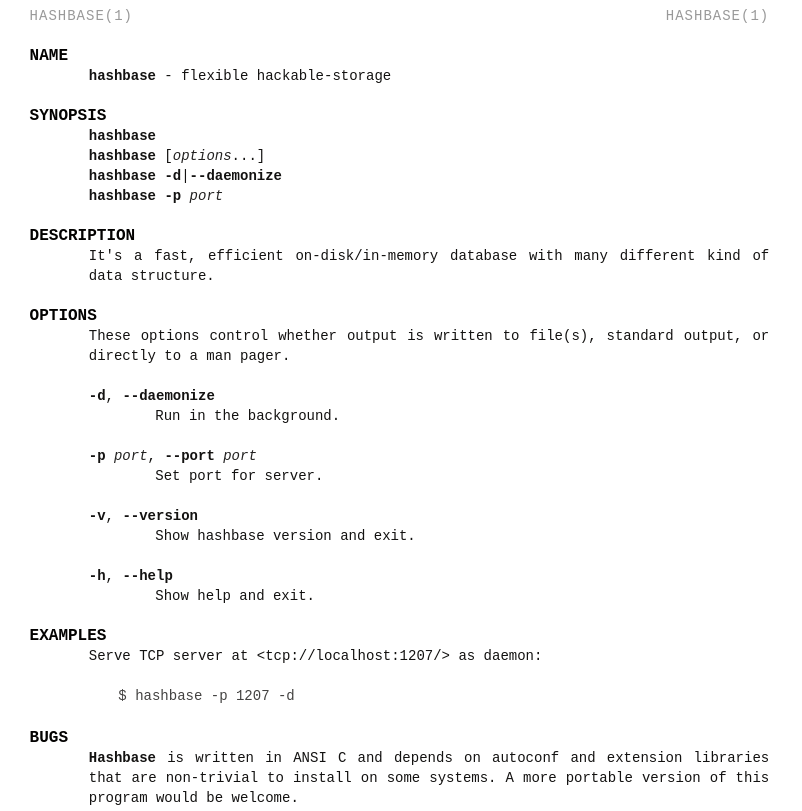
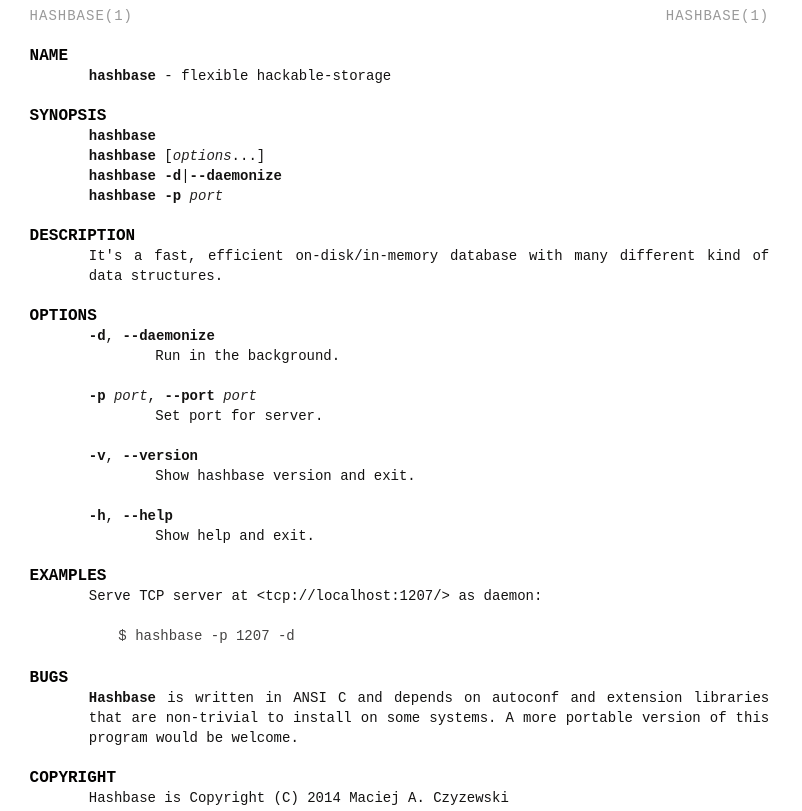
Before and after one commit to maciejczyzewski/hashbase, a plain HTML site: page man/hashbase.1.html in a window 1280 px wide. Shown: the top 811 px of the page, without its empty margins (0-802 px from the left). Drawn offline with Linux system fonts and the light colour scheme.

Commit message:
Grammar.

```diff
--- a/man/hashbase.1.html
+++ b/man/hashbase.1.html
@@ -84,12 +84,9 @@
 <h2 id="DESCRIPTION">DESCRIPTION</h2>
 
 <p>It's a fast, efficient on-disk/in-memory database with many different kind of
-data structure.</p>
+data structures.</p>
 
 <h2 id="OPTIONS">OPTIONS</h2>
-
-<p>These options control whether output is written to file(s), standard output, or
-directly to a man pager.</p>
 
 <dl>
 <dt><code>-d</code>, <code>--daemonize</code></dt><dd><p>Run in the background.</p></dd>
```
Also changed, not shown: 2 other files.
